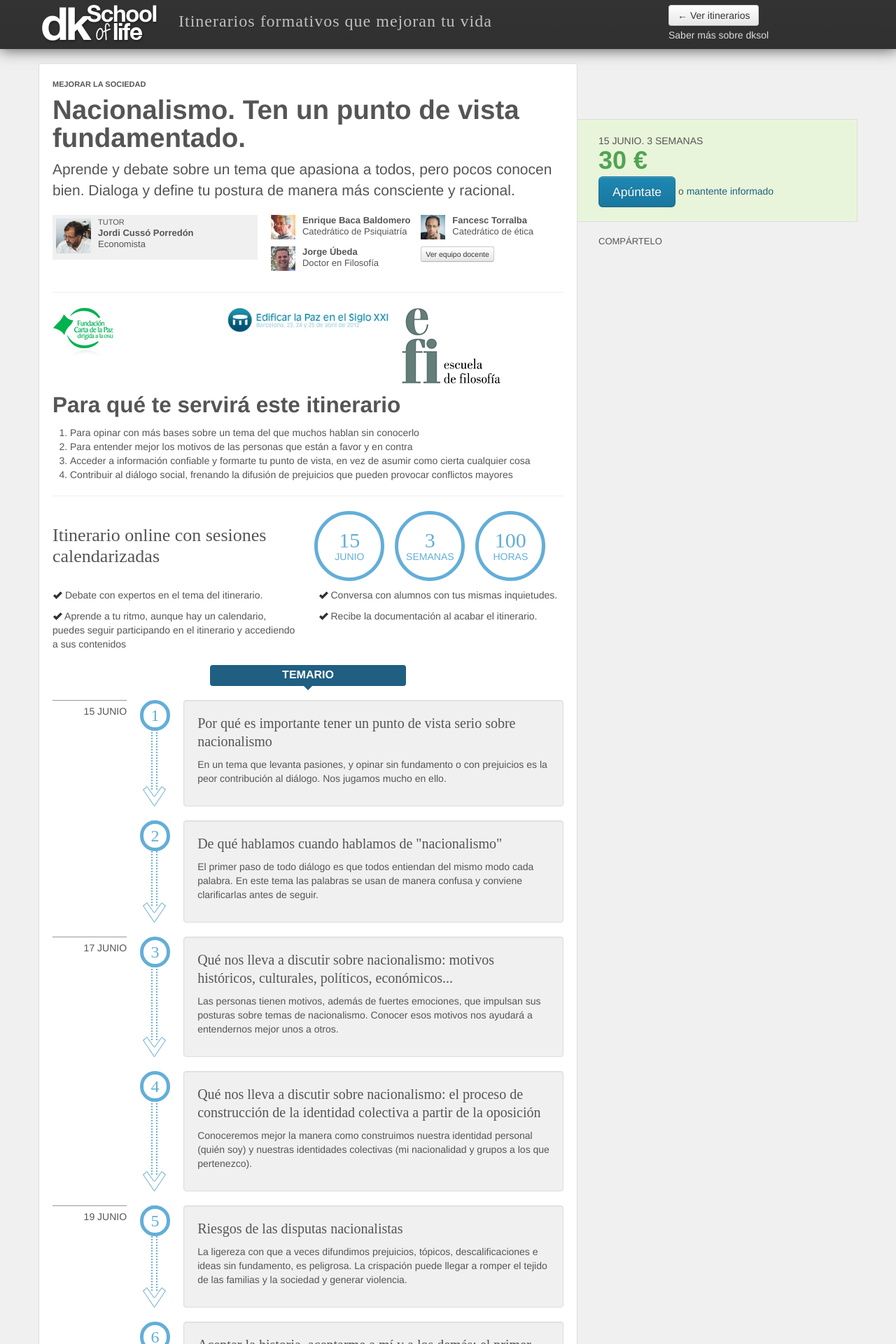
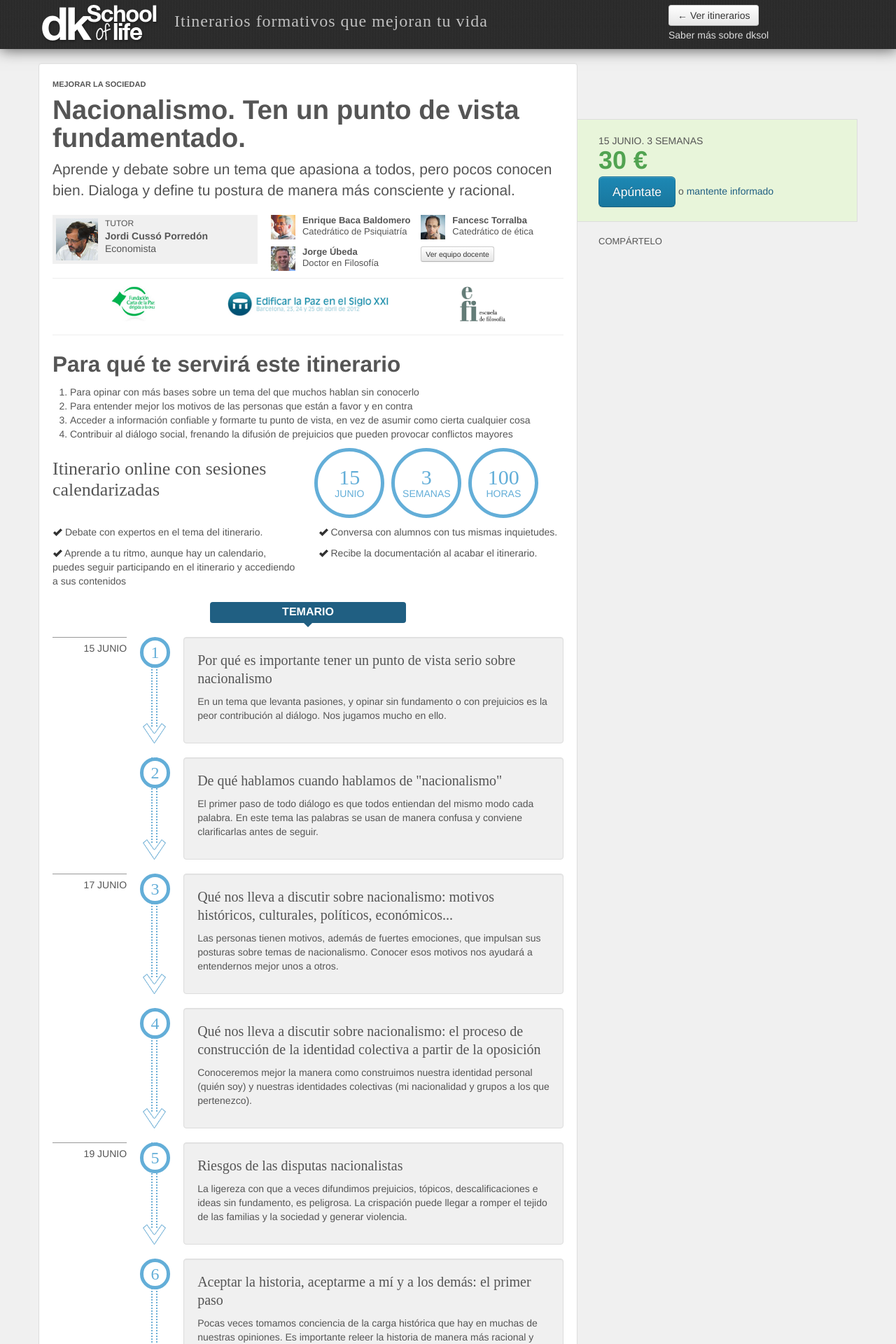
Before and after one commit to dontknow-net/dontknow-net.github.io, a Jekyll site: the page built from _posts/cursos/2013-05-29-nacionalismo.md, in a window 1280 px wide. Shown: the top 1920 px of the page at 70% size. Built offline with Jekyll 4.4.1, drawn with Linux system fonts in a browser that asks for light colours; some web fonts are replaced.

Commit message:
Ajustes diseño

```diff
--- a/_includes/header-mini.md
+++ b/_includes/header-mini.md
@@ -2,14 +2,10 @@
     <div class="container">
       <header id="header">
         <div class="row">
-          <div class="span2">
+          <div class="span9">
             <a href="/"><div class="title hideText">Dontknow School of Life</div></a>
+            <p class="subtitle">Itinerarios formativos que mejoran tu vida</p>
           </div>
-          <hgroup>
-            <div class="span7">
-              <p class="subtitle">Itinerarios formativos que mejoran tu vida</p>
-            </div>
-          </hgroup>
           <div class="span3">
             <ul class="header-actions unstyled">
               <li>
--- a/_layouts/curso.html
+++ b/_layouts/curso.html
@@ -12,7 +12,6 @@
   <div class="row">
     <div class="span8">
       <article class="course well">
-        <div class="row-fluid">
         <ul class="lista-ambitos inline">
           <li class="type">{{page.tipo}}</li>
           <li class="ambito">{{page.ambito}}</li>
@@ -25,18 +24,16 @@
           </div>
         </div>
         <p class="lead">{{ page.entradilla }}</p>
-
         <div class="row-fluid">
           {% for tag in page.tags %}
           {% assign primero = forloop.first %}
           {% assign index = forloop.index %}
           {% assign es_par = forloop.index | modulo:2 %}
-
           {% for profesor in site.categories.profesor %}
           {% if tag == profesor.title %}
           {% if primero == true %}
           <div class="span5">
-                      <div class="firma">
+            <div class="firma tutor">
               <div class="user-picture">
                 <img src="{{profesor.imagen}}" alt="{{profesor.title}}">
               </div>
@@ -49,9 +46,9 @@
             <div class="row-fluid">
               {% else %}
               {% if es_par  == 0 and index > 2%}
-                      </div><div class="row-fluid">
+            </div>
+            <div class="row-fluid">
               {% endif %}
-
               <div class="span6">
                 <div class="firma firma-small">
                   <div class="user-picture">
@@ -71,8 +68,6 @@
             </div>
           </div>
         </div>
-          <hr>
-
         {% if page.colaboran != empty %}
         <div id="logos-peque" class="row-fluid">
           {% for colabora in page.colaboran %}
@@ -82,9 +77,8 @@
           {% endfor %}
         </div>
         {% endif %}
-
+        <hr>
         {{content}}
-
         <section id="teachers">
           <header class="header-section">
             <h2> Equipo de profesores </h2>
@@ -94,7 +88,6 @@
             {% assign primero = forloop.first %}
             {% assign index = forloop.index %}
             {% assign es_par = forloop.index | modulo:2 %}
-
             {% for profesor in site.categories.profesor %}
             {% if tag == profesor.title %}
             {% if primero == true %}
@@ -148,7 +141,6 @@
             </div>
           </div>
         </section>
-
         {% if page.colaboran != empty %}
         <section>
           <header class="header-section">
@@ -175,7 +167,6 @@
           <div class="prices">
             <span class="price">{{ page.precio}} €</span>
           </div>
-
           {% if en_proceso %}
           <a href="#modalMeInteresa" data-toggle="modal" data-id="{{page.id_interesado}}" class="open-modal-informado  btn btn-large btn-primary" role="button"  data-title="{{ page.title | escape}}">Mantente informado</a>
           {% else %}
@@ -208,7 +199,6 @@
       </div>
       <div class="modal-body">
         <p>Déjanos tus datos en este formulario y te enviaremos la información para el pago del curso.</p>
-
         <div class="control-group">
           <label for="mce-EMAIL" class="control-label">Tu email </label>
           <div class="controls">
@@ -230,7 +220,6 @@
       </div>
       <div class="modal-footer">
         <button class="btn" data-dismiss="modal" aria-hidden="true">Cerrar</button>
-
         <input type="submit" value="Apúntate" name="subscribe" id="mc-embedded-subscribe" class="btn btn-large btn-primary">
       </div>
     </fieldset>
--- a/_layouts/layout.html
+++ b/_layouts/layout.html
@@ -11,6 +11,7 @@
     <link href="/css/app.css" rel="stylesheet">
     <link href='http://fonts.googleapis.com/css?family=Shadows+Into+Light+Two' rel='stylesheet' type='text/css'>
     <!--[if lt IE 9]>
+      <link rel="stylesheet" href="/css/ie.css">
       <script src="http://html5shim.googlecode.com/svn/trunk/html5.js"></script>
     <![endif]-->
 
@@ -38,7 +39,9 @@
       <div class="container">
         <div class="row">
           <div class="span3">
-            <div id="copy"><a href="/"><span class="logo">Dontknow School of Life</span></a> es una iniciativa de <a href="http://www.dontknow.net">Dontknow</a></div>
+            <div id="copy">
+              <a href="/"><span class="logo">Dontknow School of Life</span></a> es una iniciativa de <a href="http://www.dontknow.net">Dontknow</a>
+            </div>
           </div>
           <div class="span9">
             <p class="lead">Dontknow school of life te ofrece formación online para tu desarrollo vital en el plano individual y colectivo: amor y relaciones, trabajo, salud, familia, democracia, paz...</p>
--- a/_posts/cursos/2013-05-29-nacionalismo.md
+++ b/_posts/cursos/2013-05-29-nacionalismo.md
@@ -36,7 +36,6 @@
     <li>Contribuir al diálogo social, frenando la difusión de prejuicios que pueden provocar conflictos mayores</li>
   </ol>
 </section>
-<hr>
 
 <section id="info-course-online">
   <header>
--- a/css/app.css
+++ b/css/app.css
@@ -70,6 +70,18 @@
 .firma.firma-small .user-picture img {
   width: 35px;
   height: 35px;
+}
+.firma.tutor {
+  min-height: 64px;
+  padding: 2px 10px 4px 75px;
+  font: 400 14px/18px "Helvetica Neue", Helvetica, Arial, sans-serif;
+}
+.firma.tutor .user-picture {
+  width: 60px;
+  height: 60px;
+}
+.firma.tutor .teacher {
+  font-size: 12px;
 }
 .lista-ambitos {
   margin-bottom: 5px;
@@ -166,14 +178,6 @@
   padding: 10px 15px;
   display: inline-block;
   position: relative;
-  background-color: #5bb75b;
-  background-image: -moz-linear-gradient(top, #62c462, #51a351);
-  background-image: -webkit-gradient(linear, 0 0, 0 100%, from(#62c462), to(#51a351));
-  background-image: -webkit-linear-gradient(top, #62c462, #51a351);
-  background-image: -o-linear-gradient(top, #62c462, #51a351);
-  background-image: linear-gradient(to bottom, #62c462, #51a351);
-  background-repeat: repeat-x;
-  filter: progid:DXImageTransform.Microsoft.gradient(startColorstr='#ff62c462', endColorstr='#ff51a351', GradientType=0);
   font: 700 24px/32px "Helvetica Neue", Helvetica, Arial, sans-serif;
   color: #ffffff;
   text-shadow: -1px -1px rgba(0, 0, 0, 0.3);
@@ -207,13 +211,9 @@
 }
 #primary-content {
   background-color: #323232;
-  background-image: -moz-linear-gradient(top, #333333, #303030);
-  background-image: -webkit-gradient(linear, 0 0, 0 100%, from(#333333), to(#303030));
-  background-image: -webkit-linear-gradient(top, #333333, #303030);
-  background-image: -o-linear-gradient(top, #333333, #303030);
-  background-image: linear-gradient(to bottom, #333333, #303030);
-  background-repeat: repeat-x;
-  filter: progid:DXImageTransform.Microsoft.gradient(startColorstr='#ff333333', endColorstr='#ff303030', GradientType=0);
+  background-image: url(../img/bk.primary.png);
+  background-repeat: repeat;
+  background-position: 0 0;
   -webkit-box-shadow: 1px 0px 20px 1px #555555;
   -moz-box-shadow: 1px 0px 20px 1px #555555;
   box-shadow: 1px 0px 20px 1px #555555;
@@ -222,6 +222,69 @@
   #primary-content {
     margin: 0 -20px;
     padding: 0 20px;
+  }
+}
+#primary-content #deepbanner {
+  padding: 5px 0 20px 0;
+  background-repeat: no-repeat;
+  background-position: top right;
+  background-image: url(../img/bk.deepbanner-v1.jpg);
+  -webkit-background-size: contain;
+  -moz-background-size: contain;
+  -o-background-size: contain;
+  background-size: contain;
+}
+#primary-content #deepbanner .span6 {
+  width: 800px;
+}
+#primary-content #deepbanner h2 {
+  margin-top: 0px;
+  font: 700 30px/32px "Helvetica Neue", Helvetica, Arial, sans-serif;
+  color: #ffffff;
+  text-shadow: 2px 2px rgba(0, 0, 0, 0.3);
+}
+#primary-content #deepbanner h2 span {
+  display: block;
+}
+#primary-content #deepbanner .lead {
+  margin-bottom: 10px;
+  font-size: 20px;
+  line-height: 28px;
+  color: #ffffff;
+  text-shadow: 2px 2px rgba(0, 0, 0, 0.3);
+}
+@media (min-width: 1200px) {
+  #primary-content #deepbanner .span6 {
+    width: 570px;
+  }
+  #primary-content #deepbanner h2 {
+    font: 700 40px/42px "Helvetica Neue", Helvetica, Arial, sans-serif;
+  }
+}
+@media (max-width: 979px) {
+  #primary-content #deepbanner .span6 {
+    width: auto;
+  }
+  #primary-content #deepbanner h2 {
+    margin-top: 0px;
+    font: 700 22px/24px "Helvetica Neue", Helvetica, Arial, sans-serif;
+  }
+  #primary-content #deepbanner h2 span {
+    display: inline;
+  }
+  #primary-content #deepbanner .lead {
+    display: none;
+  }
+}
+@media (max-width: 767px) {
+  #primary-content #deepbanner {
+    position: relative;
+    background-image: none;
+  }
+  #primary-content #deepbanner .btn {
+    position: absolute;
+    top: 20px;
+    right: 0;
   }
 }
 #primary-content #header {
@@ -341,8 +404,27 @@
 #primary-content.inner {
   margin-bottom: 20px;
 }
+#primary-content.inner #header {
+  position: relative;
+}
+#primary-content.inner #header .title {
+  margin-right: 20px;
+  float: left;
+}
 #primary-content.inner #header .subtitle {
   text-align: left;
+}
+@media (max-width: 979px) {
+  #primary-content.inner #header .subtitle {
+    display: none;
+  }
+}
+@media (max-width: 479px) {
+  #primary-content.inner #header #saber-mas-header {
+    position: absolute;
+    right: 0;
+    bottom: 17px;
+  }
 }
 .header-section {
   max-width: 260px;
@@ -423,6 +505,14 @@
   position: absolute;
   top: 70px;
   right: 0px;
+  background-color: #5bb75b;
+  background-image: -moz-linear-gradient(top, #62c462, #51a351);
+  background-image: -webkit-gradient(linear, 0 0, 0 100%, from(#62c462), to(#51a351));
+  background-image: -webkit-linear-gradient(top, #62c462, #51a351);
+  background-image: -o-linear-gradient(top, #62c462, #51a351);
+  background-image: linear-gradient(to bottom, #62c462, #51a351);
+  background-repeat: repeat-x;
+  filter: progid:DXImageTransform.Microsoft.gradient(startColorstr='#ff62c462', endColorstr='#ff51a351', GradientType=0);
 }
 @media (min-width: 768px) and (max-width: 979px) {
   .thumbnails .thumbnail .price {
@@ -485,7 +575,7 @@
 }
 .course-duration {
   margin: 0 0 10px 0;
-  font: 400 14px/16px "Helvetica Neue", Helvetica, Arial, sans-serif;
+  font: 400 11px/16px "Helvetica Neue", Helvetica, Arial, sans-serif;
   text-transform: uppercase;
   text-align: center;
   *zoom: 1;
@@ -499,12 +589,23 @@
 .course-duration:after {
   clear: both;
 }
+@media (min-width: 1200px) {
+  .course-duration {
+    font-size: 14px;
+  }
+}
 .course-duration .circle {
-  width: 100px;
-  height: 100px;
-  margin: 0 15px 0 0;
+  width: 80px;
+  height: 80px;
+  margin: 0 10px 0 0;
   display: table;
   float: left;
+}
+@media (min-width: 1200px) {
+  .course-duration .circle {
+    width: 100px;
+    height: 100px;
+  }
 }
 .course-duration .circle .cell {
   display: table-cell;
@@ -527,7 +628,12 @@
   margin-bottom: 20px;
   background: url("../img/sprite1.png") no-repeat;
   background-position: 0 0;
-  background-position: 129px bottom;
+  background-position: 102px bottom;
+}
+@media (min-width: 1200px) {
+  .timeline .row-fluid {
+    background-position: 129px bottom;
+  }
 }
 .timeline .row-fluid:last-child {
   background: none;
@@ -546,8 +652,8 @@
   display: table;
 }
 .timeline .number .cell {
-  width: 34px;
-  height: 34px;
+  width: 27px;
+  height: 27px;
   display: table-cell;
   vertical-align: middle;
   text-align: center;
@@ -559,12 +665,18 @@
   -moz-border-radius: 22px;
   border-radius: 22px;
 }
+@media (min-width: 1200px) {
+  .timeline .number .cell {
+    width: 34px;
+    height: 34px;
+  }
+}
 .timeline .title {
   margin: 0 0 10px 0;
   font: 400 20px/26px 'Shadows Into Light Two', cursive;
 }
 #info-course-online .title {
-  margin-top: 20px;
+  margin-top: 15px;
   font: 400 26px/30px 'Shadows Into Light Two', cursive;
 }
 #info-course-online ul {
@@ -702,7 +814,6 @@
   font: 700 36px/36px "Helvetica Neue", Helvetica, Arial, sans-serif;
   color: #51a351;
   text-shadow: none;
-  background: none;
 }
 .aviso-en-proceso {
   font: 400 12px/18px "Helvetica Neue", Helvetica, Arial, sans-serif;
@@ -722,11 +833,26 @@
 .modal form {
   margin: 0;
 }
-#logos {
-  width: 100%;
-  display: table;
+#logos .logo,
+#logos-peque .logo {
+  vertical-align: middle;
+  text-align: center;
 }
 #logos .logo {
-  display: table-cell;
-  vertical-align: middle;
+  height: 100px;
+  line-height: 100px;
 }
+#logos .logo img {
+  max-height: 100px;
+}
+#logos-peque {
+  padding-top: 10px;
+  border-top: 1px solid #eee;
+}
+#logos-peque .logo {
+  height: 50px;
+  line-height: 50px;
+}
+#logos-peque .logo img {
+  max-height: 50px;
+}
```
Also changed, not shown: css/app.less (+124 -16 lines), css/firma.less (+12 -0 lines), css/ie.css (added, +12 -0 lines), css/ie.less (added, +30 -0 lines), index.html (+18 -10 lines), img/_bk.deepbanner.jpg (added), img/bk.circle.png (added), img/bk.deepbanner-v1.jpg (added), img/bk.deepbanner-v2.jpg (added), img/bk.deepbanner-v3.jpg (added), img/bk.primary.png (added). Lines whose indentation alone changed are shown as unchanged.
